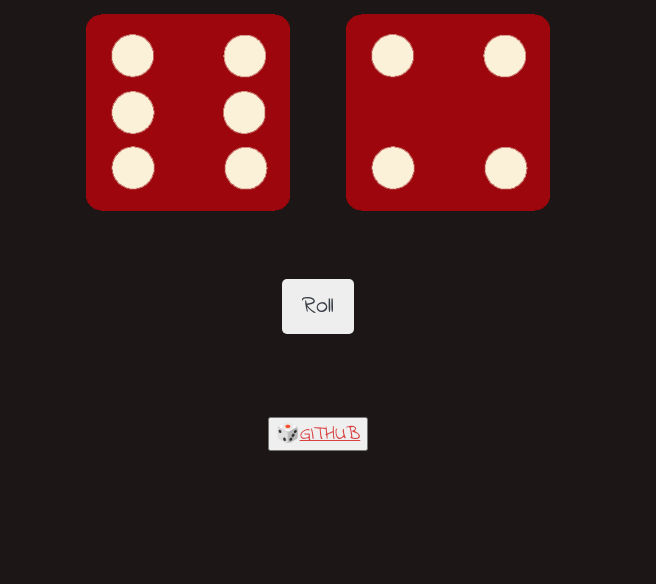
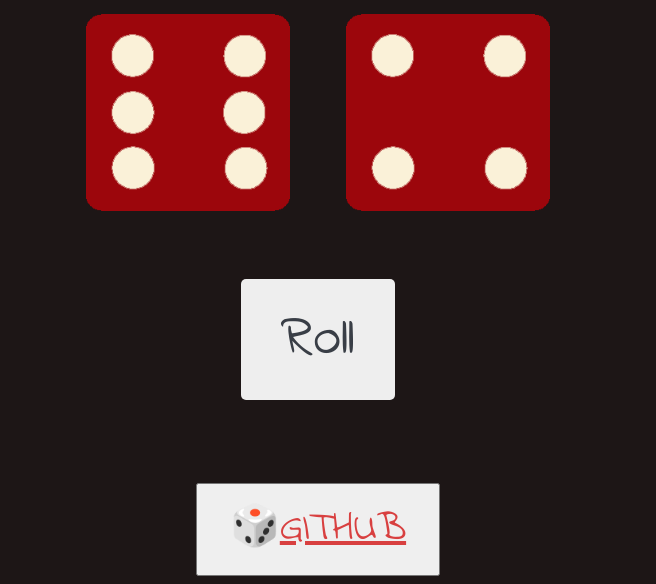
Before and after one commit to Yash122005/rollDice, a plain HTML site: page index.html in a window 1280 px wide. Shown: the part 481-1065 px from the top of the page, without its empty margins (322-978 px from the left). Before the commit the page ends 940 px from the top, so only its background shows below. Drawn offline with Linux system fonts and the light colour scheme.

Commit message:
Update styles.css

```diff
--- a/styles.css
+++ b/styles.css
@@ -42,8 +42,8 @@ footer {
   background-color: #EEEEEE;
   color: #393E46;
   border: none;
-  padding: 10px 20px;
-  font-size: 1.5rem;
+  padding: 20px 40px;
+  font-size: 3.5rem;
   font-family: 'Indie Flower', cursive;
   cursor: pointer;
   border-radius: 5px;
@@ -69,7 +69,9 @@ footer {
 }
 #foot{
   color: #EEEEEE;
-  font-size: 1.2rem;
+  font-size: 2.5rem;
+  padding: 15px 32px;
+  text-align: center;
   font-family: 'Indie Flower', cursive;
   margin-top: 20px;
 }
```
